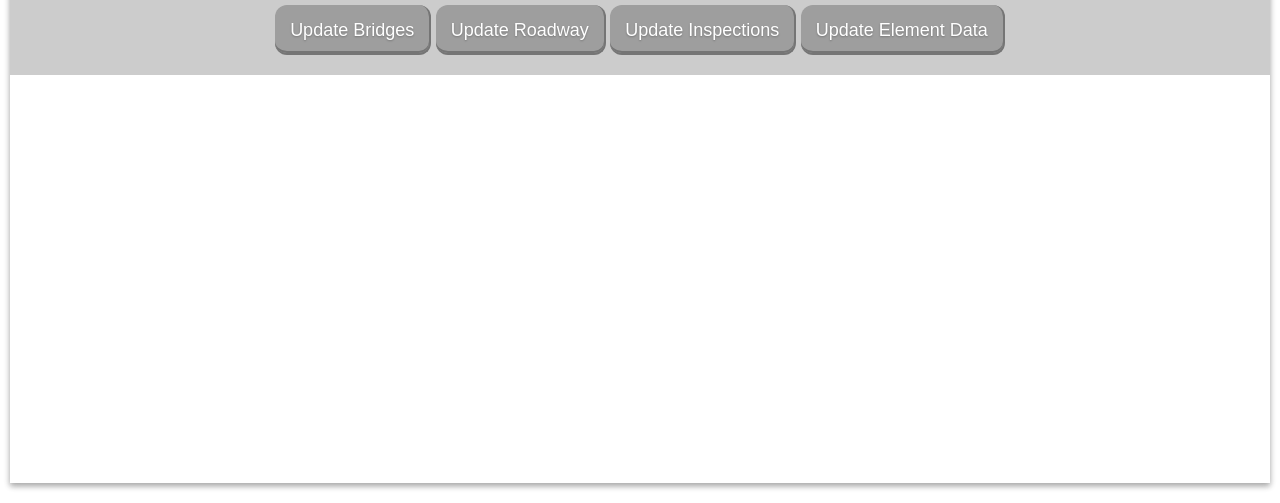
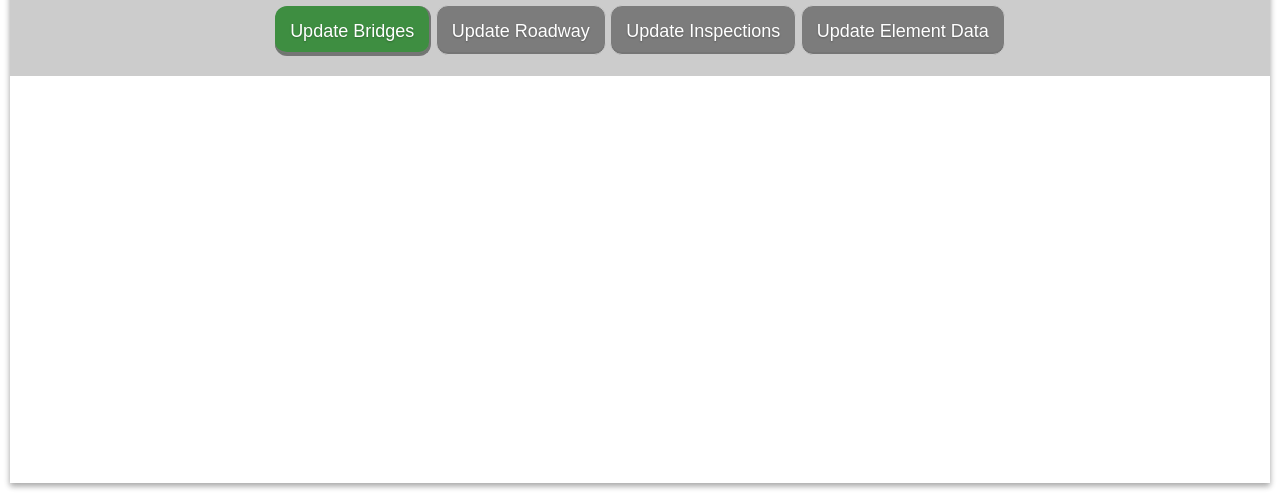
Before and after one commit to Skyliner33v/BrmAPI, a plain HTML site: page UpdateTables.html in a window 1280 px wide. Shown: the part 418-921 px from the top of the page. Drawn offline with Linux system fonts and the light colour scheme; no server answers.

Commit message:
Disable other buttons for now

```diff
--- a/UpdateTables.html
+++ b/UpdateTables.html
@@ -41,9 +41,9 @@
                 <h2 id="updateNavHeader">Select a Table to Update</h2>
                 <div id="importButtons" class="stackButtons">  <!--onclick will pass in controller name-->
                     <button id="importBridgesBtn" type="button" onclick="updateTable('bridges')">Update Bridges</button>
-                    <button id="importElemDefsBtn" type="button" onclick="updateTable('roadway')">Update Roadway </button>
-                    <button id="importInspectionsBtn" type="button" onclick="updateTable('inspections')">Update Inspections </button>
-                    <button id="importElemDataBtn" type="button" onclick="updateTable('elementData')">Update Element Data </button>
+                    <button id="importElemDefsBtn" type="button" onclick="updateTable('roadway')" disabled>Update Roadway </button>
+                    <button id="importInspectionsBtn" type="button" onclick="updateTable('inspections')" disabled>Update Inspections </button>
+                    <button id="importElemDataBtn" type="button" onclick="updateTable('elementData')" disabled>Update Element Data </button>
                 </div>
             </nav>
 
--- a/app.js
+++ b/app.js
@@ -361,6 +361,7 @@ async function updateBrgRdwy(controllerName) {
 
             //Hold area for sending postResults back to database for tracking
             console.log(putResults);
+
         };
     }
     catch(error){
@@ -396,7 +397,6 @@ async function updateTable(controllerName) {
                 //First send GET request to AssetManagement Database to retrieve new data
                 const amResult = await amGetRequest(controllerName);
 
-                try {
                 //If there is new data, send POST requests for new data to be added to the database
                 if (Object.keys(amResult).length >= 1) {
 
@@ -409,16 +409,12 @@ async function updateTable(controllerName) {
                     };
 
                     //Resolve promise Array to a new variable for future processing
-                        const postResults = await Promise.all(promiseArray);
+                    var postResults = await Promise.all(promiseArray);
+                };
 
                     //Hold area for sending postResults back to database for tracking
                     console.log(postResults);
-                    }
                 break;
-                }
-                catch(error){
-                    console.log(error);
         };
     };
 };
-};
--- a/styleNew.css
+++ b/styleNew.css
@@ -56,27 +56,13 @@ header {
     font-size: 16px;
 }
 
-/* button {
-    color: #fff;
-    display: inline-block;
-    margin: 0 10px 0 0;
-    padding: 5px 20px;
-    font-size: 14px;
-    line-height: 1.8;
-    appearance: none;
-    box-shadow: none;
-    border: none;
-    border-radius: 10px;
-    background-color: #6496c8;
-} */
-
 button {
     height: 50px;
     padding: 15px;
     font-size: 18px;
     color:white;
     text-shadow: 0 1px 2px rgba(0, 0, 0, 0.25);
-    background: #9e9e9e  ;
+    background: #3e8e41  ;
     border: 0;
     border-bottom: 2px solid #757575;
     border-right: 2px solid #757575;
@@ -93,11 +79,16 @@ button:active {
 }
 
 button:hover {
-    background-color: #3e8e41;
+    background-color: #53b456;
     color: white;
 }
 
-
+button:disabled,
+button[disabled] {
+    border: 1px solid #cccccc;
+    background-color: rgb(124, 124, 124);
+    color: white;
+}
 
 table, th, td
 {
```
Lines whose indentation alone changed are shown as unchanged.
